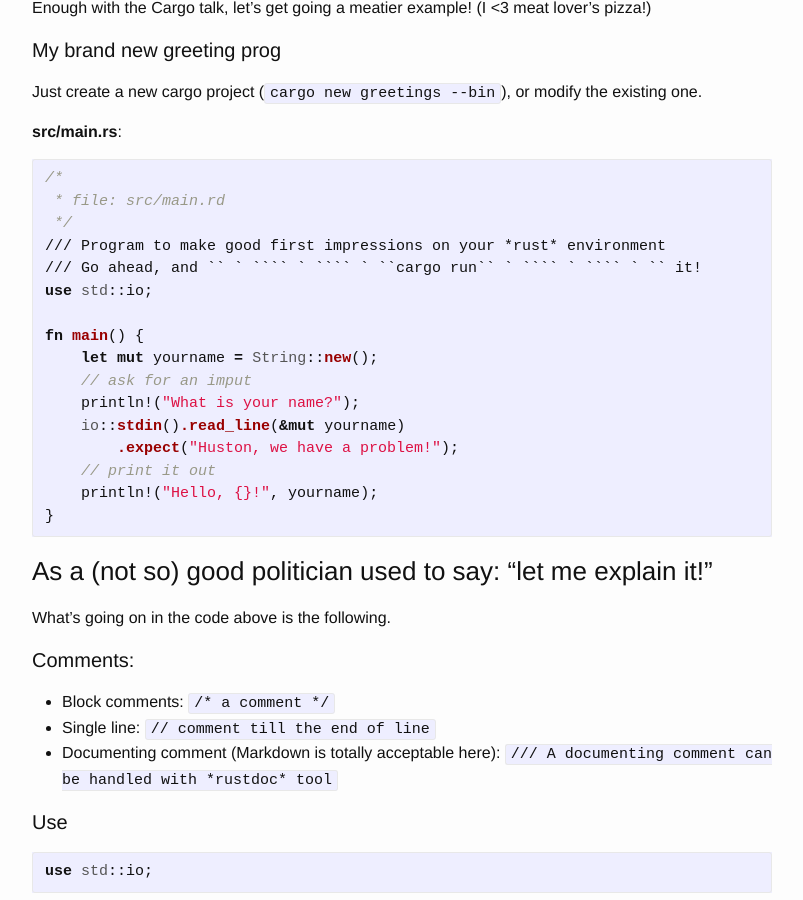
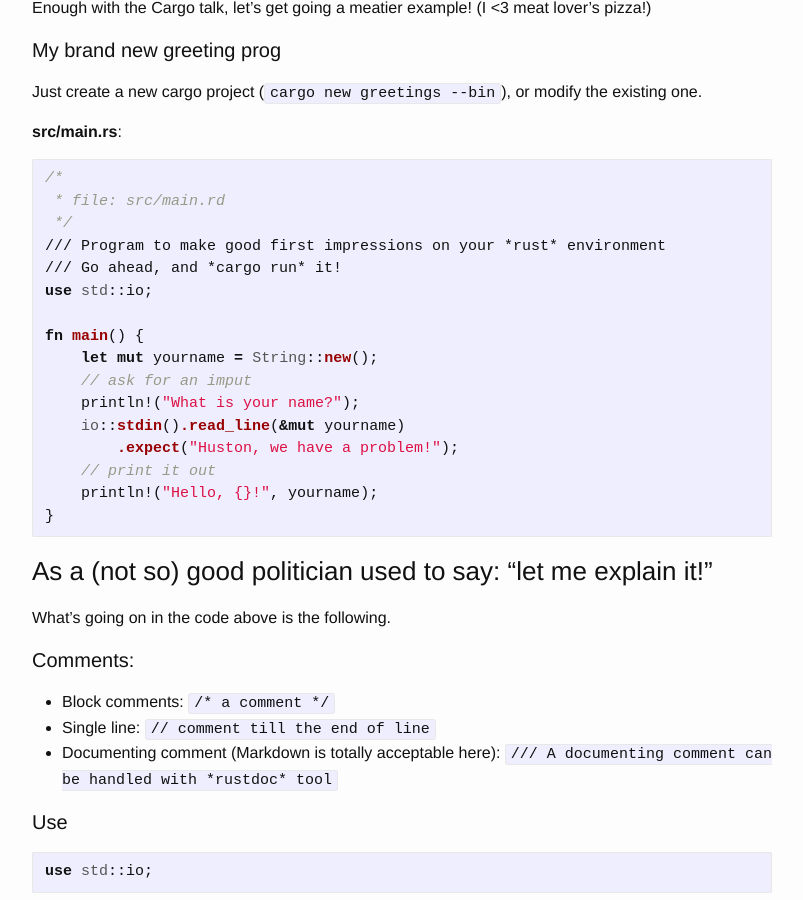
Before and after one commit to oldmammuth/oldmammuth, a Jekyll site: the page built from _posts/2017-08-24-rust-easygoing-tutorial.md, in a window 1280 px wide and 900 px high, scrolled down 3940 px. Shown: the whole window, without its empty margins (238-1041 px from the left). Built offline with Jekyll 4.4.1, drawn with Linux system fonts in a browser that asks for light colours.

Commit message:
some edits

`````diff
--- a/_posts/2017-08-24-rust-easygoing-tutorial.md
+++ b/_posts/2017-08-24-rust-easygoing-tutorial.md
@@ -162,7 +162,7 @@
  * file: src/main.rd
  */
 /// Program to make good first impressions on your *rust* environment
-/// Go ahead, and `` ` ```` ` ```` ` ``cargo run`` ` ```` ` ```` ` `` it!
+/// Go ahead, and *cargo run* it!
 use std::io;
 
 fn main() {
`````
